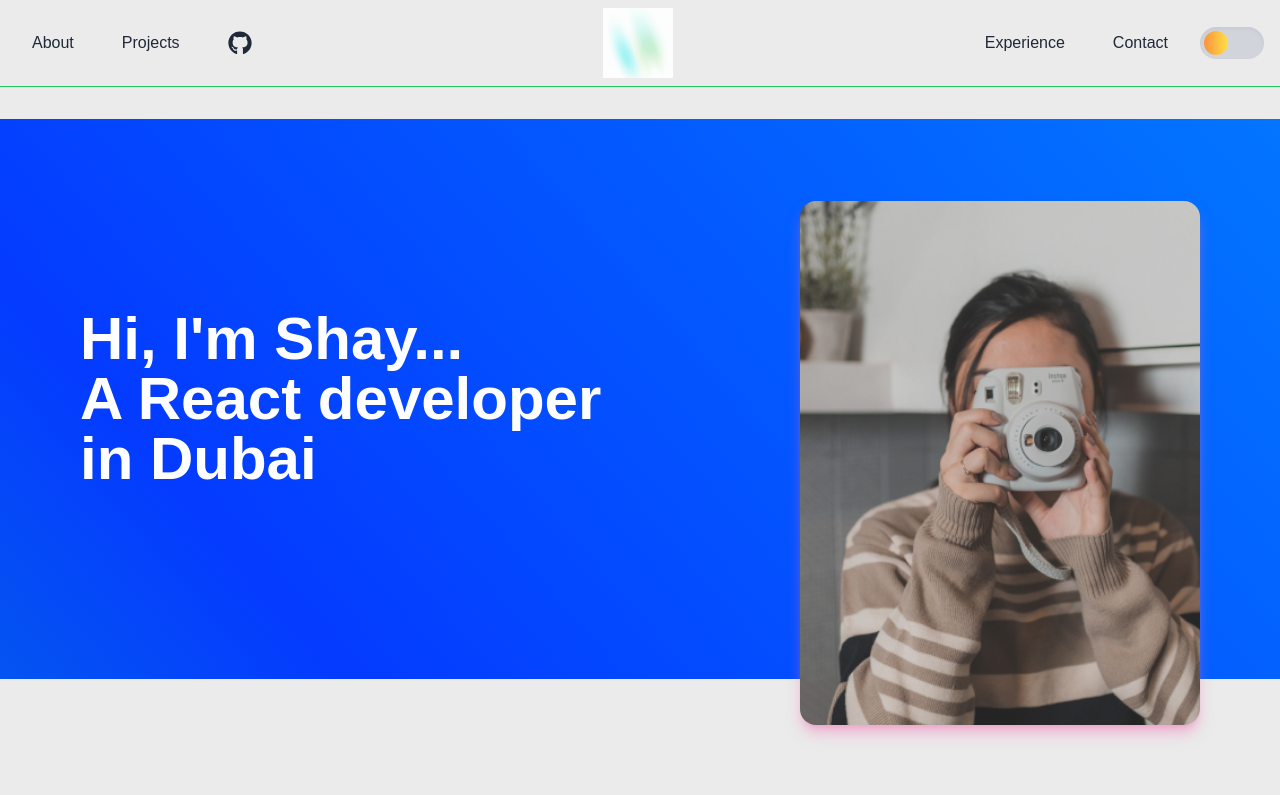
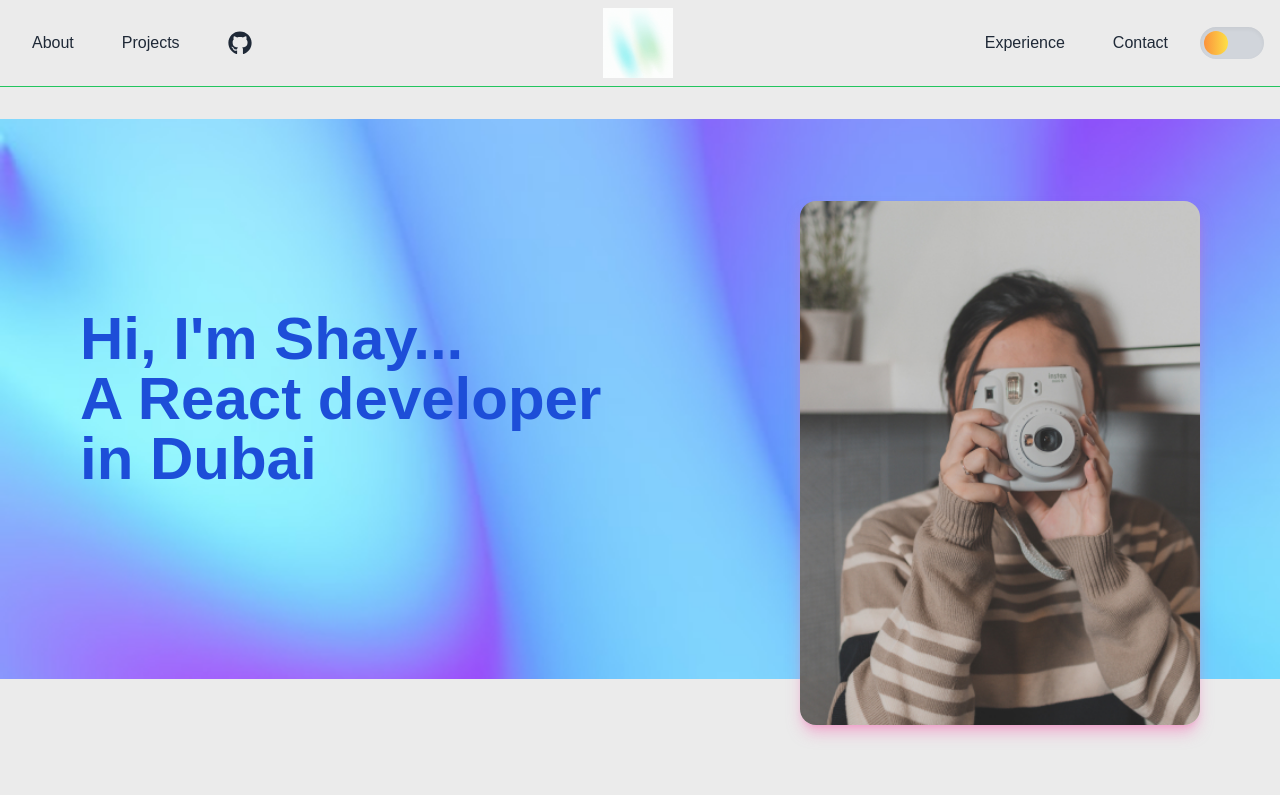
Before and after one commit to shay122990/next-portfolio, a Next.js app: page / in a window 1280 px wide. Shown: the top 795 px of the page. Built offline with nearby package versions, Linux system fonts and the light colour scheme; a web font is replaced by a local one.

Commit message:
hero background change to static image

```diff
--- a/src/app/components/hero/Hero.tsx
+++ b/src/app/components/hero/Hero.tsx
@@ -8,7 +8,7 @@ export default function Hero() {
       <div className="absolute inset-0 z-0 gradient-bg"></div>
 
       <motion.h1
-        className="text-white text-xl sm:text-2xl md:text-4xl lg:text-6xl font-semibold lg:w-1/2 lg:text-left relative z-10"
+        className="text-blue-700 text-xl sm:text-2xl md:text-4xl lg:text-6xl font-semibold lg:w-1/2 lg:text-left relative z-10"
         initial={{ opacity: 0, x: -100 }}
         animate={{ opacity: 1, x: 0 }}
         transition={{ duration: 1, ease: "easeOut" }}
--- a/src/app/globals.css
+++ b/src/app/globals.css
@@ -75,14 +75,9 @@ body {
   }
 }
 .gradient-bg {
-  background: linear-gradient(
-    229deg,
-    rgba(0, 224, 255, 1) 0%,
-    rgba(4, 59, 255, 1) 57%,
-    rgba(4, 255, 149, 1) 95%
-  );
-  background-size: 400% 400%;
-  animation: gradientShift 10s ease infinite;
+  background-image: url("/images/hero-bg.jpg");
+  background-size: cover;
+  background-position: center;
   position: absolute;
   top: 0;
   left: 0;
@@ -91,17 +86,6 @@ body {
   z-index: -1;
 }
 
-@keyframes gradientShift {
-  0% {
-    background-position: 0% 50%;
-  }
-  50% {
-    background-position: 100% 50%;
-  }
-  100% {
-    background-position: 0% 50%;
-  }
-}
 /* Divider Component */
 .divider-line {
   width: 60%;
```
Also changed, not shown: public/images/hero-bg.jpg (added).
